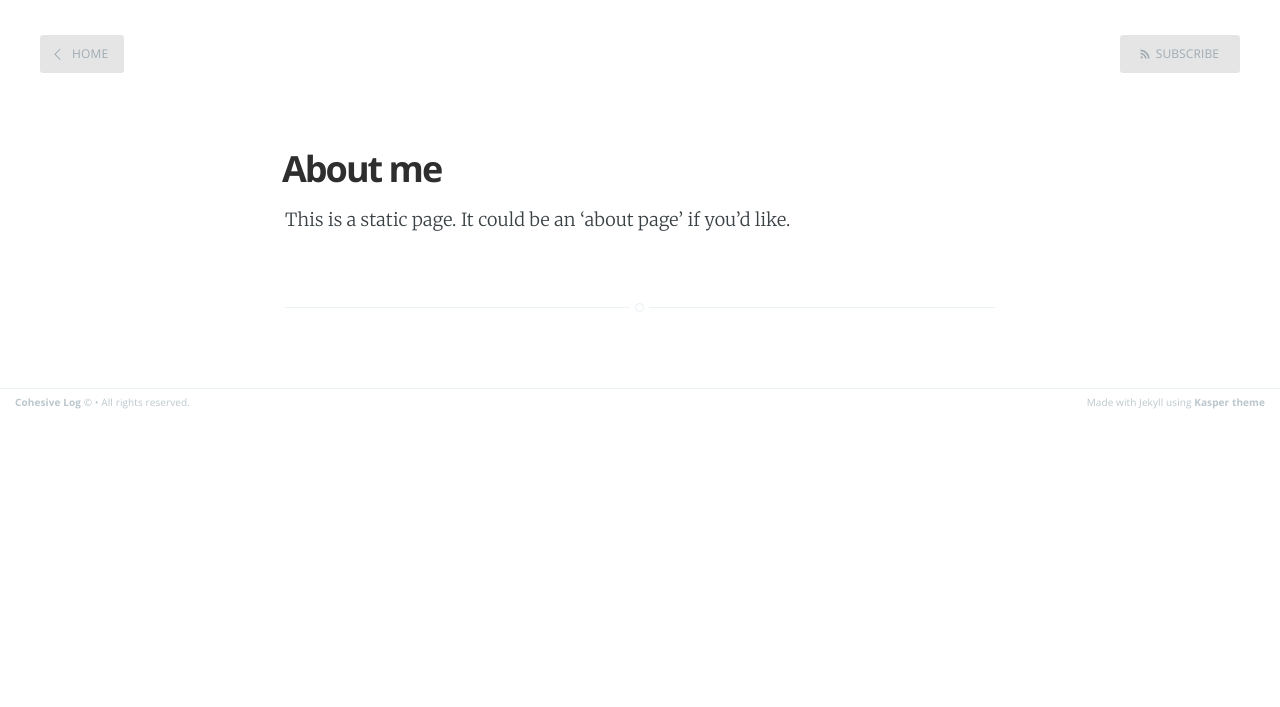
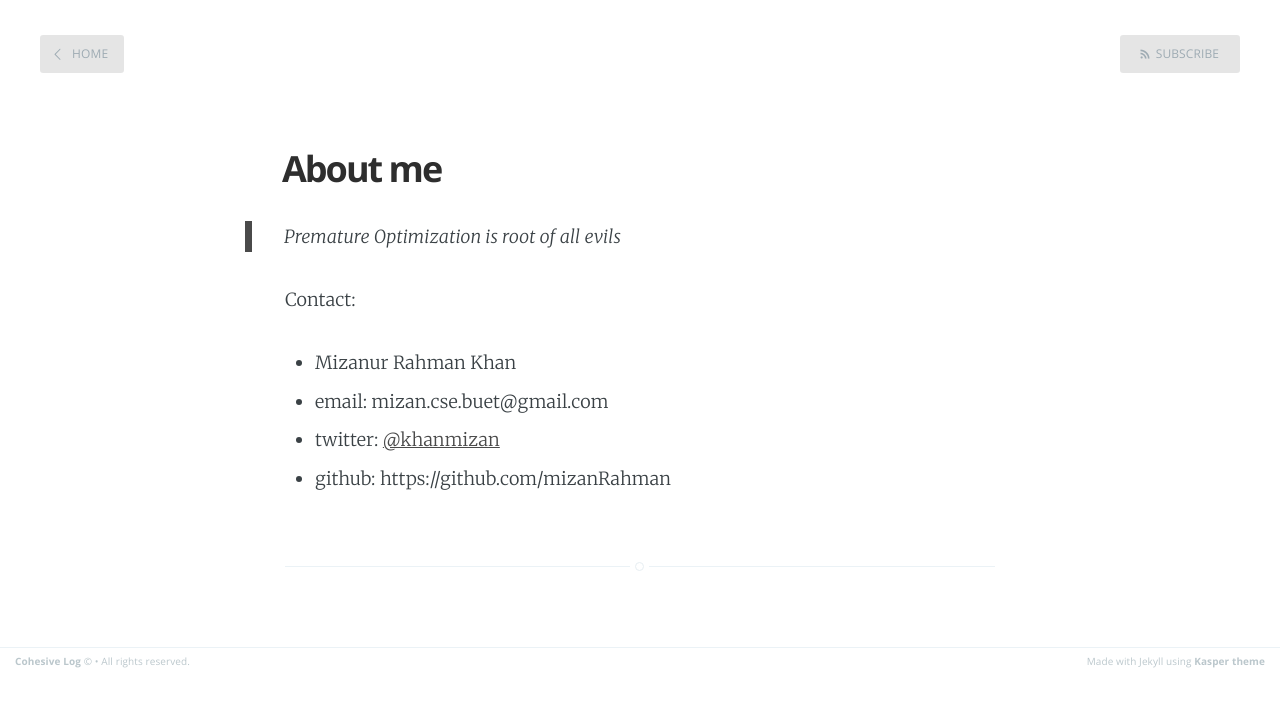
Before and after one commit to mizanRahman/mizanrahman.github.io, a Jekyll site: the page built from about.md, in a window 1280 px wide. Shown: the top 707 px of the page. Built offline with Jekyll 4.4.1, drawn with Linux system fonts in a browser that asks for light colours; Markdown is read by kramdown in place of the engine named in the settings.

Commit message:
update about me and gitignore

```diff
--- a/about.md
+++ b/about.md
@@ -3,4 +3,11 @@ layout: page
 title: About me
 ---
 
-This is a static page. It could be an 'about page' if you'd like.
+> Premature Optimization is root of all evils
+
+Contact:
+
+- Mizanur Rahman Khan
+- email: mizan.cse.buet@gmail.com
+- twitter: [@khanmizan](https://twitter.com/khanmizan)
+- github: https://github.com/mizanRahman
```
Also changed, not shown: 1 other file.
